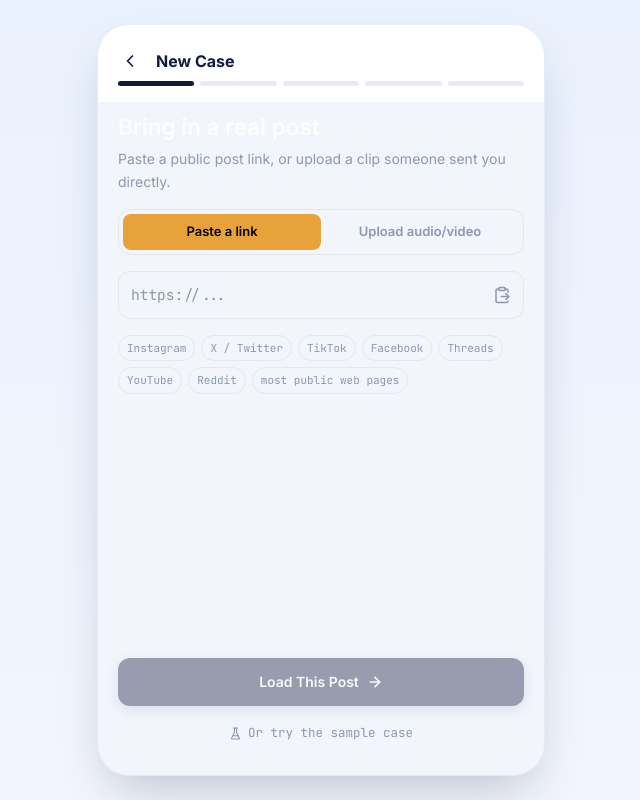
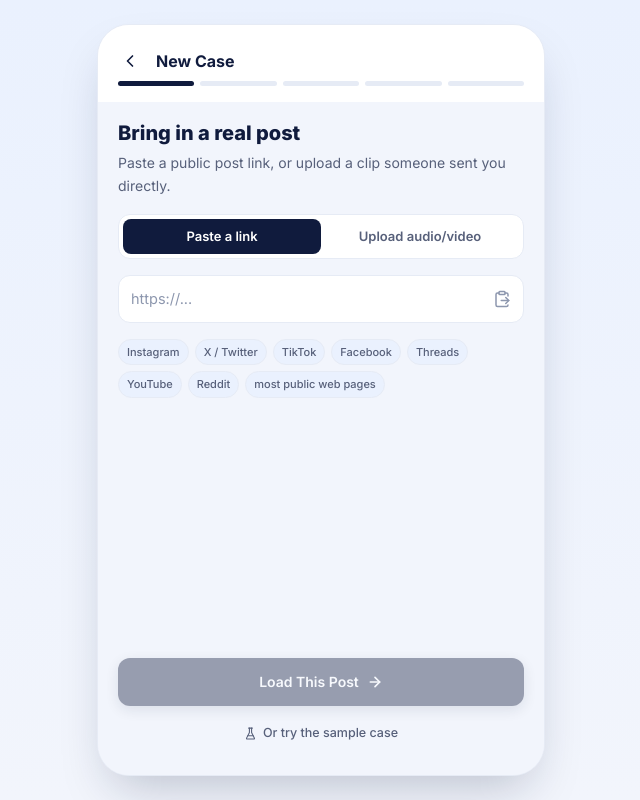
Before and after one commit to aigirl18yearsold/TruthQuest, a React (Vite) app: page / in a window 1280 px wide. Both pictures are taken after a click on the button "Start Challenge". Shown: the whole page, without its empty margins (319-959 px from the left). Built offline with nearby package versions, Linux system fonts and the light colour scheme.

Commit message:
Update LinkEntry.jsx

```diff
--- a/src/components/screens/LinkEntry.jsx
+++ b/src/components/screens/LinkEntry.jsx
@@ -46,17 +46,17 @@ export default function LinkEntry({ onLoad, onDemo, onUploadMedia, loading, erro
   };
 
   return (
-    <div className="flex flex-col h-full px-5 pt-2 pb-6">
-      <h2 className="font-display text-[22.5px] font-semibold text-paper">Bring in a real post</h2>
-      <p className="mt-1 text-[14px] leading-relaxed text-slate-light">
+    <div className="flex flex-col h-full px-5 pt-4 pb-6 bg-mist">
+      <h2 className="font-display text-[20px] font-extrabold text-navy">Bring in a real post</h2>
+      <p className="mt-1 text-[14px] leading-relaxed text-slate">
         Paste a public post link, or upload a clip someone sent you directly.
       </p>
 
-      <div className="mt-4 flex rounded-xl bg-ink-soft border border-ink-line p-1">
+      <div className="mt-4 flex rounded-xl bg-paper border border-paper-dim p-1">
         <button
           onClick={() => setMode("link")}
           className={`flex-1 rounded-lg py-2 font-body text-[13px] font-semibold transition-colors ${
-            mode === "link" ? "bg-amber text-ink" : "text-slate-light"
+            mode === "link" ? "bg-navy text-white" : "text-slate"
           }`}
         >
           Paste a link
@@ -64,7 +64,7 @@ export default function LinkEntry({ onLoad, onDemo, onUploadMedia, loading, erro
         <button
           onClick={() => setMode("upload")}
           className={`flex-1 rounded-lg py-2 font-body text-[13px] font-semibold transition-colors ${
-            mode === "upload" ? "bg-amber text-ink" : "text-slate-light"
+            mode === "upload" ? "bg-navy text-white" : "text-slate"
           }`}
         >
           Upload audio/video
@@ -73,22 +73,22 @@ export default function LinkEntry({ onLoad, onDemo, onUploadMedia, loading, erro
 
       {mode === "link" ? (
         <>
-          <div className="mt-4 rounded-xl border border-ink-line focus-within:border-amber bg-ink-soft flex items-center gap-2 px-3 py-3">
+          <div className="mt-4 rounded-xl border border-paper-dim focus-within:border-blue bg-paper flex items-center gap-2 px-3 py-3">
             <input
               value={value}
               onChange={(e) => setValue(e.target.value)}
               onKeyDown={(e) => e.key === "Enter" && submitLink()}
               placeholder="https://..."
-              className="flex-1 bg-transparent outline-none text-[14.5px] text-paper placeholder:text-slate-light font-mono"
+              className="flex-1 bg-transparent outline-none text-[14.5px] text-navy placeholder:text-slate-light"
             />
-            <button onClick={handlePaste} className="text-slate-light hover:text-amber shrink-0" aria-label="Paste from clipboard">
+            <button onClick={handlePaste} className="text-slate-light hover:text-blue shrink-0" aria-label="Paste from clipboard">
               <ClipboardPaste size={18} />
             </button>
           </div>
 
           <div className="mt-4 flex flex-wrap gap-1.5">
             {PLATFORMS.map((p) => (
-              <span key={p} className="font-mono text-[11px] px-2 py-1 rounded-full bg-ink-soft border border-ink-line text-slate-light">
+              <span key={p} className="text-[11px] font-medium px-2 py-1 rounded-full bg-blue-soft border border-paper-dim text-slate">
                 {p}
               </span>
             ))}
@@ -106,33 +106,33 @@ export default function LinkEntry({ onLoad, onDemo, onUploadMedia, loading, erro
           {!file ? (
             <button
               onClick={() => fileInputRef.current?.click()}
-              className="w-full flex flex-col items-center justify-center gap-2 rounded-xl border-2 border-dashed border-ink-line py-8 text-slate-light hover:border-amber hover:text-amber transition-colors"
+              className="w-full flex flex-col items-center justify-center gap-2 rounded-xl border-2 border-dashed border-paper-dim bg-paper py-8 text-slate hover:border-blue hover:text-blue transition-colors"
             >
               <Upload size={22} />
               <span className="font-body text-[13px] font-semibold">Tap to choose a file</span>
-              <span className="font-mono text-[10.5px]">MP3, M4A, MP4, MOV — up to ~14MB</span>
+              <span className="text-[11px] text-slate-light">MP3, M4A, MP4, MOV — up to ~14MB</span>
             </button>
           ) : (
-            <div className="flex items-center gap-3 rounded-xl border border-amber/35 bg-ink-soft px-4 py-3.5">
-              <div className="flex items-center justify-center rounded-lg w-9 h-9 bg-amber shrink-0">
-                {file.type.startsWith("audio/") ? <Music size={16} className="text-ink" /> : <Video size={16} className="text-ink" />}
+            <div className="flex items-center gap-3 rounded-xl border border-blue/30 bg-blue-soft px-4 py-3.5">
+              <div className="flex items-center justify-center rounded-lg w-9 h-9 bg-navy shrink-0">
+                {file.type.startsWith("audio/") ? <Music size={16} className="text-white" /> : <Video size={16} className="text-white" />}
               </div>
               <div className="flex-1 min-w-0">
-                <p className="font-body text-[13px] font-semibold text-paper truncate">{file.name}</p>
-                <p className="font-mono text-[10.5px] text-slate-light">{(file.size / (1024 * 1024)).toFixed(1)} MB</p>
+                <p className="font-body text-[13px] font-semibold text-navy truncate">{file.name}</p>
+                <p className="text-[11px] text-slate">{(file.size / (1024 * 1024)).toFixed(1)} MB</p>
               </div>
-              <button onClick={() => setFile(null)} className="text-slate-light hover:text-red shrink-0">
+              <button onClick={() => setFile(null)} className="text-slate-light hover:text-rose shrink-0">
                 <X size={16} />
               </button>
             </div>
           )}
           {fileError && (
-            <div className="mt-3 flex items-start gap-2 rounded-lg px-3 py-2.5 bg-red/10 border border-red/30">
-              <AlertTriangle size={16} className="text-red mt-0.5 shrink-0" />
-              <p className="text-[13.5px] leading-relaxed text-red">{fileError}</p>
+            <div className="mt-3 flex items-start gap-2 rounded-lg px-3 py-2.5 bg-rose-soft border border-rose/25">
+              <AlertTriangle size={16} className="text-rose mt-0.5 shrink-0" />
+              <p className="text-[13.5px] leading-relaxed text-rose">{fileError}</p>
             </div>
           )}
-          <p className="mt-3 text-[11.5px] leading-relaxed text-slate-light">
+          <p className="mt-3 text-[11.5px] leading-relaxed text-slate">
             Scout will listen to or watch the clip to find the claim being made, then investigate it —
             best for short, focused clips rather than long recordings.
           </p>
@@ -140,9 +140,9 @@ export default function LinkEntry({ onLoad, onDemo, onUploadMedia, loading, erro
       )}
 
       {error && (
-        <div className="mt-3 flex items-start gap-2 rounded-lg px-3 py-2.5 bg-red/10 border border-red/30">
-          <AlertTriangle size={16} className="text-red mt-0.5 shrink-0" />
-          <p className="text-[13.5px] leading-relaxed text-red">{error}</p>
+        <div className="mt-3 flex items-start gap-2 rounded-lg px-3 py-2.5 bg-rose-soft border border-rose/25">
+          <AlertTriangle size={16} className="text-rose mt-0.5 shrink-0" />
+          <p className="text-[13.5px] leading-relaxed text-rose">{error}</p>
         </div>
       )}
 
@@ -158,7 +158,7 @@ export default function LinkEntry({ onLoad, onDemo, onUploadMedia, loading, erro
         )}
         <button
           onClick={onDemo}
-          className="w-full flex items-center justify-center gap-1.5 py-2 font-mono text-[12.5px] text-slate-light hover:text-amber"
+          className="w-full flex items-center justify-center gap-1.5 py-2 text-[12.5px] font-medium text-slate hover:text-blue"
         >
           <FlaskConical size={13} /> Or try the sample case
         </button>
```
